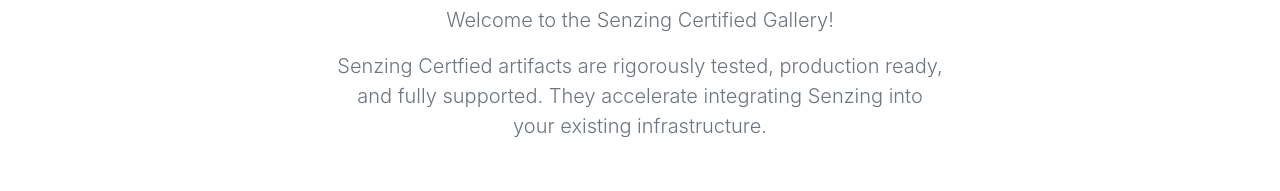
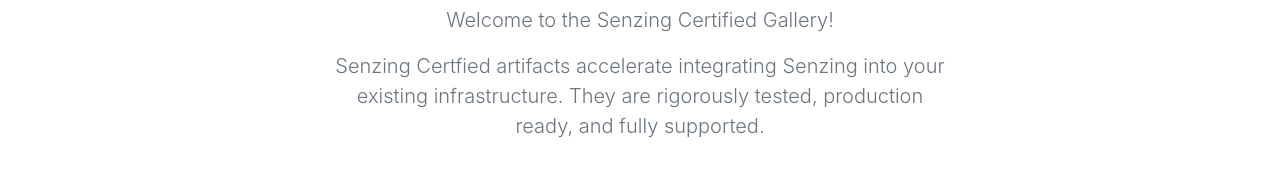
Before and after one commit to Senzing/senzing.github.io, a plain HTML site: page index.html in a window 1280 px wide. Shown: the part 203-394 px from the top of the page. Drawn offline with nearby package versions, Linux system fonts and the light colour scheme.

Commit message:
Update jumbotron

```diff
--- a/index.html
+++ b/index.html
@@ -32,10 +32,15 @@
   user-select: none;
 }
 
-@media ( min-width : 768px) {
-  .bd-placeholder-img-lg {
-    font-size: 3.5rem;
-  }
+@media
+(
+min-width
+:
+768px)
+{
+.bd-placeholder-img-lg {
+  font-size: 3.5rem;
+}
 }
 </style>
 
@@ -63,9 +68,9 @@
             <p class="lead text-muted">Welcome to the Senzing
                 Certified Gallery!</p>
             <p class="lead text-muted">Senzing Certfied artifacts
-                are rigorously tested, production ready, and fully
-                supported. They accelerate integrating Senzing
-                into your existing infrastructure.</p>
+                accelerate integrating Senzing into your existing
+                infrastructure. They are rigorously tested, production
+                ready, and fully supported.</p>
         </div>
     </section>
 
```
